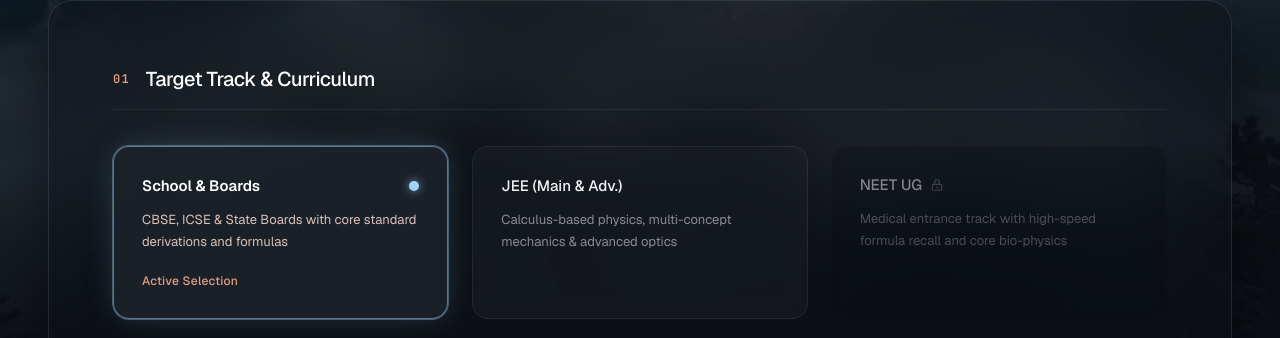
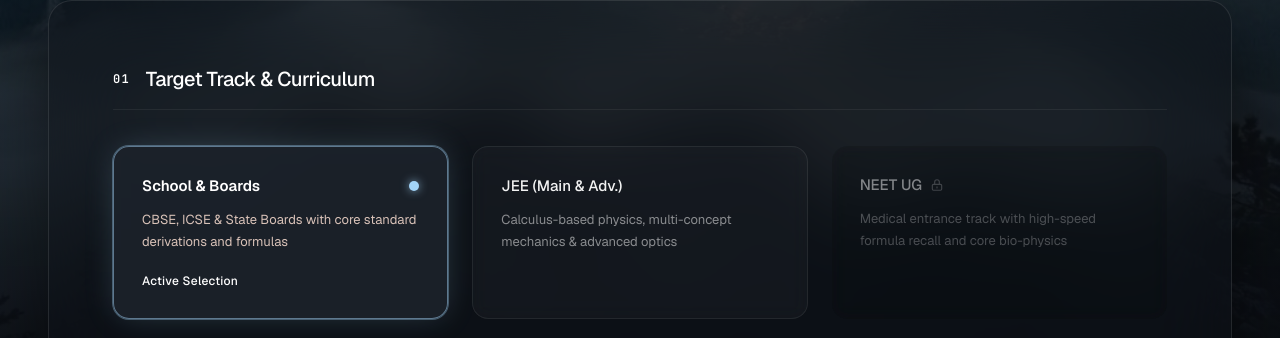
Before and after one commit to askakshat/AskFormula, a React (Vite) app: page /build in a window 1280 px wide. Both pictures are taken after a click on the element 280 px from the left and 692 px from the top of the page. Shown: the part 462-800 px from the top of the page. Built offline with nearby package versions, Linux system fonts and the light colour scheme.

Commit message:
Change step numbers color from #e39f82 to white

```diff
--- a/src/pages/Build.tsx
+++ b/src/pages/Build.tsx
@@ -127,7 +127,7 @@
           <section aria-labelledby="step-stream-title">
             <div className="flex items-baseline justify-between mb-9 pb-4 border-b border-white/[0.06]">
               <div className="flex items-center gap-4">
-                <span className="text-[12px] font-mono tracking-widest text-[#e39f82] uppercase font-semibold">01</span>
+                <span className="text-[12px] font-mono tracking-widest text-white uppercase font-semibold">01</span>
                 <h2 className="text-lg sm:text-xl font-medium text-white tracking-tight" id="step-stream-title">Target Track & Curriculum</h2>
               </div>
             </div>
@@ -157,7 +157,7 @@
                     <p className={`text-[13px] leading-relaxed ${exam === track.id ? 'text-[#edd4c8]/90' : 'text-white/50'}`}>{track.desc}</p>
                   </div>
                   {exam === track.id && (
-                    <div className="mt-5 text-[12px] text-[#e39f82] font-medium tracking-wide flex items-center gap-2">
+                    <div className="mt-5 text-[12px] text-white font-medium tracking-wide flex items-center gap-2">
                       <span>Active Selection</span>
                     </div>
                   )}
@@ -177,7 +177,7 @@
               >
                 <div className="flex items-baseline justify-between mb-9 pb-4 border-b border-white/[0.06]">
                   <div className="flex items-center gap-4">
-                    <span className="text-[12px] font-mono tracking-widest text-[#e39f82] uppercase font-semibold">02</span>
+                    <span className="text-[12px] font-mono tracking-widest text-white uppercase font-semibold">02</span>
                     <h2 className="text-lg sm:text-xl font-medium text-white tracking-tight">Academic Scope</h2>
                   </div>
                 </div>
@@ -245,7 +245,7 @@
               >
                 <div className="flex items-baseline justify-between mb-9 pb-4 border-b border-white/[0.06]">
                   <div className="flex items-center gap-4">
-                    <span className="text-[12px] font-mono tracking-widest text-[#e39f82] uppercase font-semibold">03</span>
+                    <span className="text-[12px] font-mono tracking-widest text-white uppercase font-semibold">03</span>
                     <h2 className="text-lg sm:text-xl font-medium text-white tracking-tight">Curate Chapters</h2>
                   </div>
                   <div className="flex gap-4">
```
